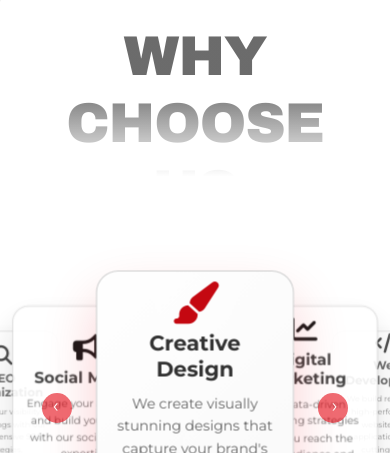
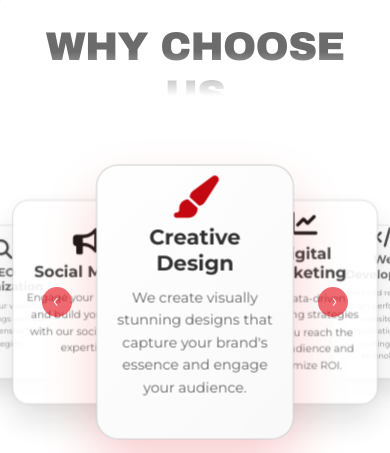
Before and after one commit to Minidu-Sathsara/escope-international-test, a plain HTML site: page index.html in a window 390 px wide. Shown: the part 647-1100 px from the top of the page. Drawn offline with nearby package versions, Linux system fonts and the light colour scheme.

Commit message:
Reduce font sizes for about and section titles in the CSS

```diff
--- a/index.html
+++ b/index.html
@@ -528,7 +528,7 @@
       }
 
       .about-title, .section-title {
-        font-size: 4.5rem;
+        font-size: 3.5rem;
       }
 
       .card {
@@ -640,7 +640,7 @@
       }
 
       .about-title, .section-title {
-        font-size: 3.5rem;
+        font-size: 2.5rem;
       }
 
       .carousel-container {
```
